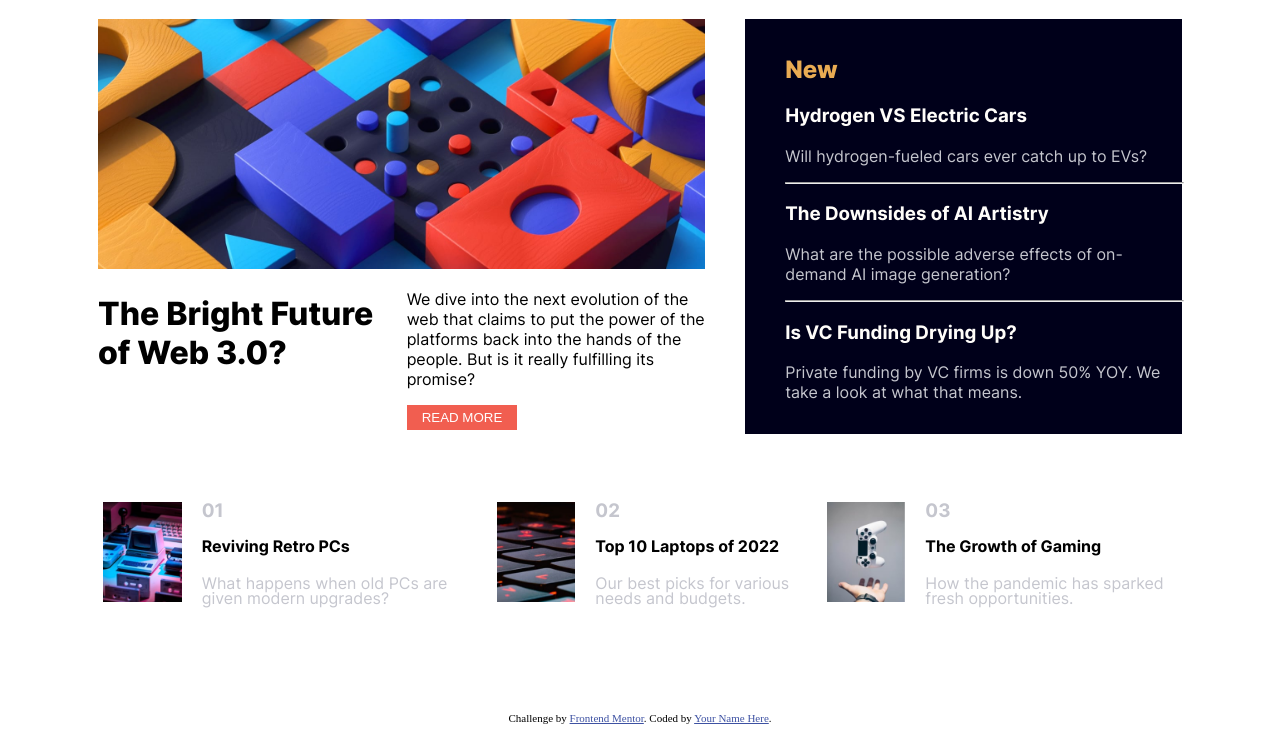
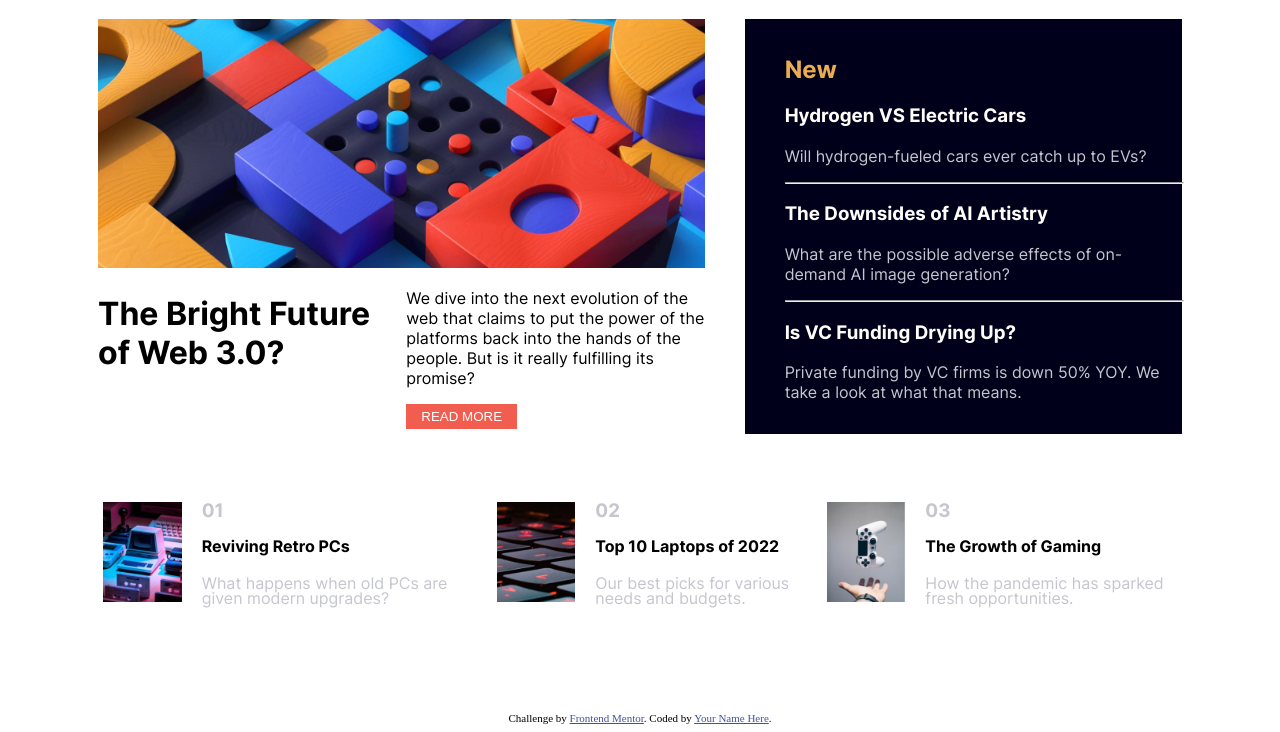
Before and after one commit to ViLinh27/news-homepage-main, a plain HTML site: page index.html in a window 1280 px wide. Shown: the part 85-817 px from the top of the page. Drawn offline with Linux system fonts and the light colour scheme.

Commit message:
try to fix fonts

```diff
--- a/style.scss
+++ b/style.scss
@@ -5,12 +5,12 @@ body {
 ul {
     list-style-type: none;
     padding: auto;
-    float:center;
+    float: center;
     text-align: left;
 }
 
-hr{
-    width:100%;
+hr {
+    width: 100%;
     text-align: left;
 }
 
@@ -38,17 +38,25 @@ button {
     src: url("./assets/fonts/static/Inter-ExtraBold.ttf") format("truetype");
 }
 
+@font-face {
+    font-family: "Variable";
+    src: url("./assets/fonts/Inter-VariableFont_slnt\,wght.ttf") format("truetype");
+}
+
 p {
     font-family: Regular;
 }
 
-h1,h2 {
-    font-family: ExtraBold;
+h1,
+h2 {
+    //font-family: ExtraBold;
+    font-family: Bold;
 }
 
 h3,
 h4 {
-    font-family: Bold;
+    //font-family: Bold;
+    font-family: Variable;
 }
 
 .rightmain-font {
@@ -90,6 +98,7 @@ h4 {
     justify-content: center;
     flex-direction: column;
     align-items: center;
+    line-height: auto;
 }
 
 .item5 {
```
Also changed, not shown: style.css, 1 other file.
